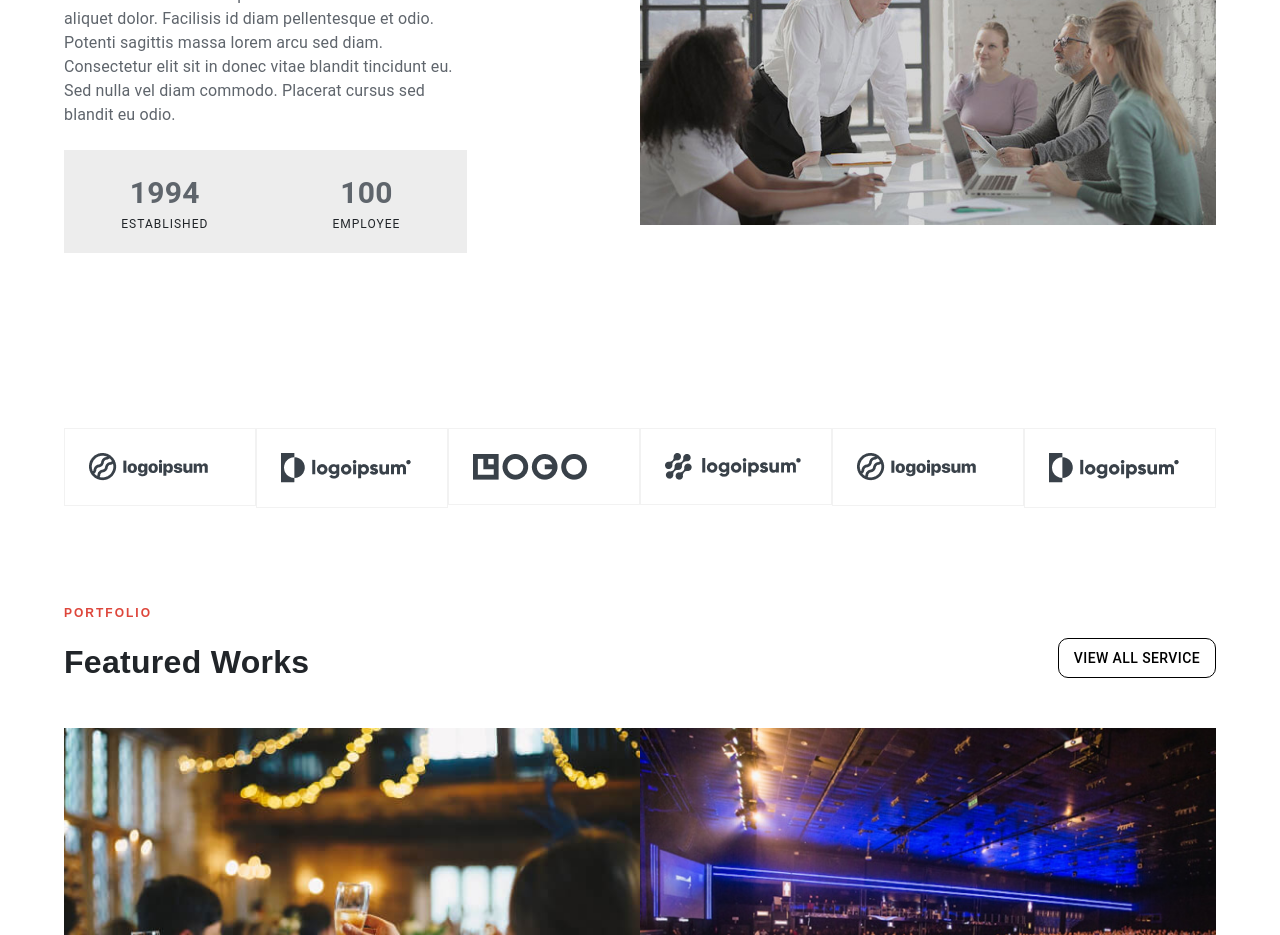
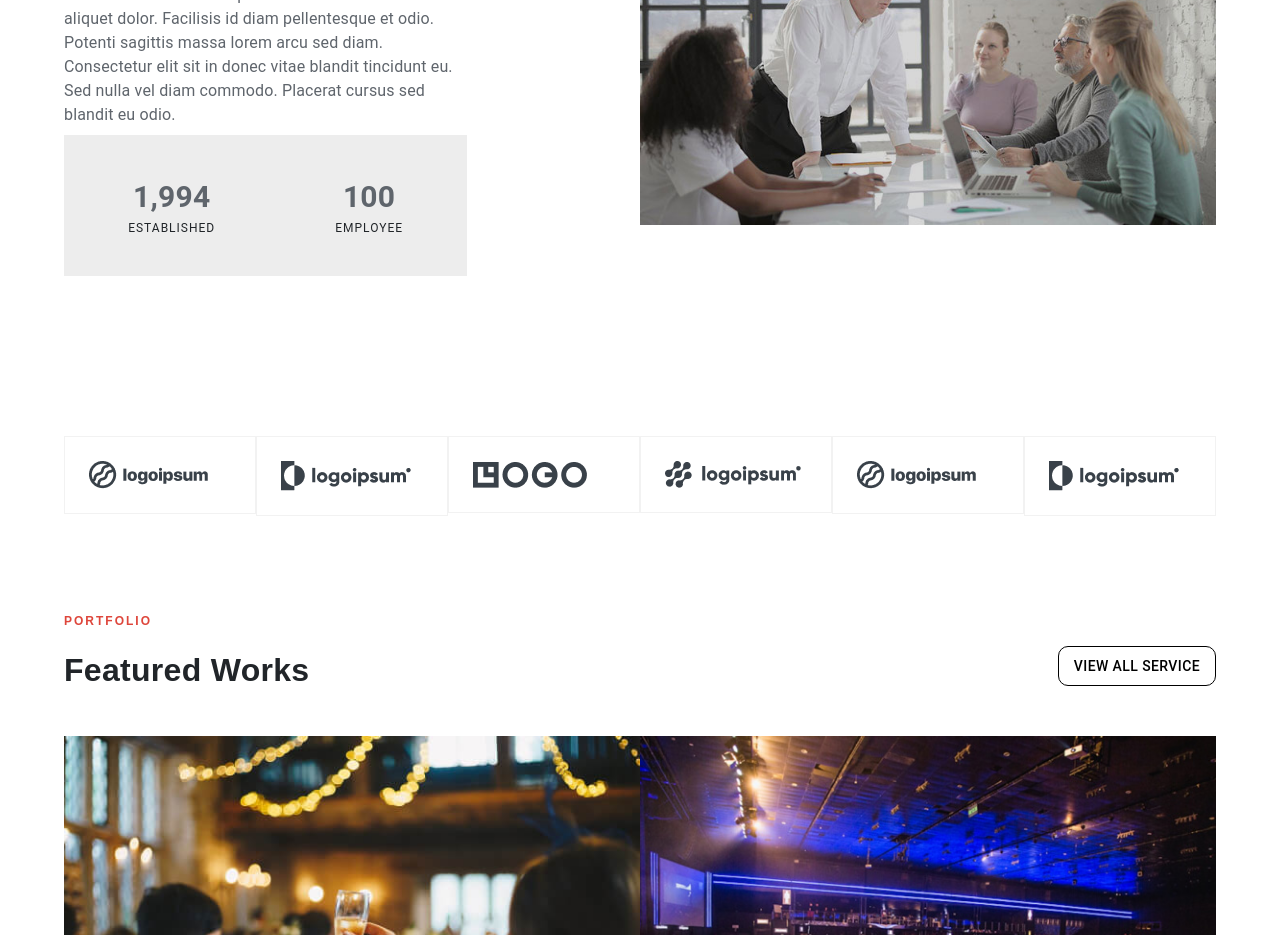
Before and after one commit to moradiya235/acaraweb, a React (Create React App) app: page / in a window 1280 px wide. Shown: the part 1020-1955 px from the top of the page. Built offline with nearby package versions, Linux system fonts and the light colour scheme.

Commit message:
second commit

```diff
--- a/src/Pages/Homepage/Home2.js
+++ b/src/Pages/Homepage/Home2.js
@@ -1,15 +1,21 @@
 import { Box, Container, Grid, Typography } from '@mui/material'
 import React from 'react'
 import home2 from '../../Assets/home/home2.jpeg'
+import CountUp from "react-countup";
+import { useInView } from "react-intersection-observer";
 
 function Home2() {
+  const [ref, inView] = useInView({
+    triggerOnce: true,
+    threshold: 0.3,
+});
   return (
     <Box py={10}>
       <Container maxWidth="lg">
         <Box>
           <Grid item container spacing={0} xs={12}>
-          <Grid item xs={12} lg={6}  textAlign={"start"}>
-          <Box sx={{width:{lg:"70%",md:"100%",xs:"100%"}}}>
+            <Grid item xs={12} lg={6} textAlign={"start"}>
+              <Box sx={{ width: { lg: "70%", md: "100%", xs: "100%" } }}>
                 <Box>
                   <Typography variant='h6' color={"#de463b"} fontFamily={"Poppins, sans-serif"} textTransform={"uppercase"} fontSize={"14px"} letterSpacing={1}>About Us</Typography>
                 </Box>
@@ -19,14 +25,23 @@ function Home2() {
                 <Box py={1}>
                   <Typography color={"#5F656C"}>Sit vestibulum nec nam porttitor nibh. Urna at faucibus aliquet dolor. Facilisis id diam pellentesque et odio. Potenti sagittis massa lorem arcu sed diam. Consectetur elit sit in donec vitae blandit tincidunt eu. Sed nulla vel diam commodo. Placerat cursus sed blandit eu odio.</Typography>
                 </Box>
-            <Box sx={{display:"flex",justifyContent:"center",py:"15px"}}>
-                <Box sx={{bgcolor:"#1a1a1a14",width:"100%",textAlign:"center",py:"20px"}}>
-                    <Typography fontSize={"30px"} fontWeight={600} color={"#5F656C"}>1994</Typography>
-                    <Typography fontSize={"12px"} letterSpacing={1}>ESTABLISHED</Typography>
+                <Box ref={ref} sx={{ display: "flex", justifyContent: "center", py: "15px",bgcolor:"#1a1a1a14",width:"100%",textAlign:"center",gap:15}}>
+                  <Box py={3}>
+                    <Typography fontSize="30px" fontWeight={600} color="#5F656C">
+                      {inView && <CountUp end={1994} duration={2} />}
+                    </Typography>
+                    <Typography fontSize="12px" letterSpacing={1}>
+                      ESTABLISHED
+                    </Typography>
                   </Box>
-                <Box sx={{bgcolor:"#1a1a1a14",width:"100%",textAlign:"center",py:"20px"}}>
-                    <Typography fontSize={"30px"} fontWeight={600} color={"#5F656C"}>100</Typography>
-                    <Typography fontSize={"12px"} letterSpacing={1}>EMPLOYEE</Typography>
+
+                  <Box py={3}>
+                    <Typography fontSize="30px" fontWeight={600} color="#5F656C">
+                      {inView && <CountUp end={100} duration={2} />}
+                    </Typography>
+                    <Typography fontSize="12px" letterSpacing={1}>
+                      EMPLOYEE
+                    </Typography>
                   </Box>
                 </Box>
               </Box>
@@ -34,7 +49,7 @@ function Home2() {
             </Grid>
             <Grid item xs={12} lg={6}>
               <Box>
-                  <img src={home2}  style={{width:"100%"}}/>
+                <img src={home2} style={{ width: "100%" }} />
               </Box>
             </Grid>
           </Grid>
```
Lines whose indentation alone changed are shown as unchanged.
